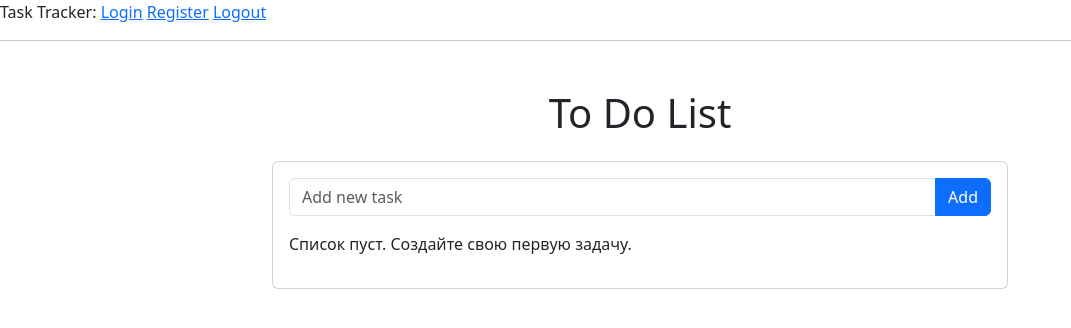
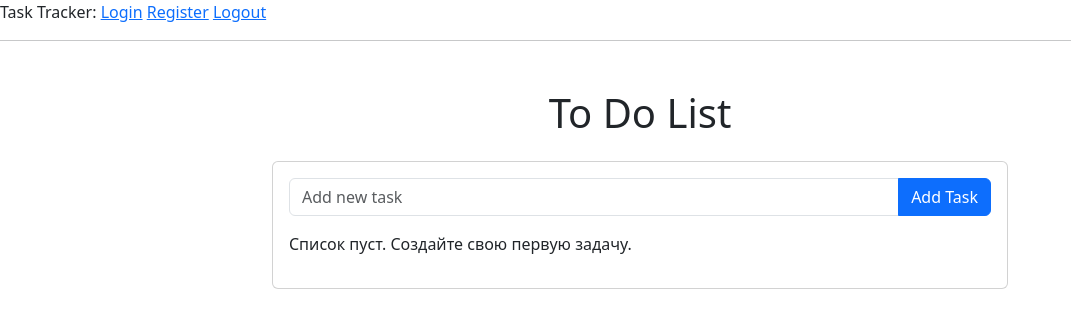
Before and after one commit to dinara-urazova/task-tracker, a Flask app: template templates/tasks.html in a window 1280 px wide. Shown: the top 328 px of the page, without its empty margins (0-1071 px from the left). Run offline with Flask 3, Linux system fonts and the light colour scheme; the template is opened without the code that fills it: values that come from a table or form of the project are taken from there, others are empty; parts of the project's set-up code (start-up, migrations or seed data) failed here and were passed over; some libraries are stand-ins or nearby versions.

Commit message:
save current code (not working properly)

```diff
--- a/app.py
+++ b/app.py
@@ -11,19 +11,25 @@ from flask import (
 from entity.table_models import Task, User, UserSession
 import uuid
 from http import HTTPStatus
-from forms import LoginForm, RegisterForm
+from forms import LoginForm, RegisterForm, TaskForm
 from werkzeug.security import generate_password_hash
-from storage_sql_alchemy import (
-    TaskStorageSqlAlchemy,
-    UserStorageSqlAlchemy,
-    SessionStorageSqlAlchemy,
-)
+from storage_sql_alchemy import TaskStorageSqlAlchemy, UserStorageSqlAlchemy, SessionStorageSqlAlchemy
 
 
+from flask_wtf.csrf import CSRFProtect
+from config_reader import Settings
+env_config = Settings()
+secret_key = env_config.secret_key
+
 app = Flask(__name__)
+
+app.config["SECRET_KEY"] = secret_key  # Set the secret key
 app.config["task_storage"] = TaskStorageSqlAlchemy()
 app.config["user_storage"] = UserStorageSqlAlchemy()
 app.config["session_storage"] = SessionStorageSqlAlchemy()
+
+# Initialize CSRF protection
+csrf = CSRFProtect(app)
 
 COOKIE_NAME = "session"
 
@@ -112,9 +118,13 @@ def get_tasks():
     session_storage = current_app.config["session_storage"]
     session_uuid = request.cookies.get(COOKIE_NAME)
     task_storage = current_app.config["task_storage"]
-    if session_storage.find_session(session_uuid):
+    session_data = session_storage.find_session(session_uuid)
+
+    form = TaskForm()
+
+    if session_data:
         chores = task_storage.read_all()
-        r = make_response(render_template("tasks.html", tasks=chores))
+        r = make_response(render_template("tasks.html", tasks=chores, form=form))
         r.set_cookie(COOKIE_NAME, session_uuid, path="/", max_age=60 * 60)
         return r
     return abort(HTTPStatus.UNAUTHORIZED.value)
@@ -122,19 +132,26 @@ def get_tasks():
 
 @app.route("/tasks/create", methods=["POST"])
 def create_task():
-    new_task = Task(
-        name=request.form["task_name"],
-    )
-    if len(new_task.name) < 3:
-        return abort(
-            400,
-            "Task name should contain at least 3 characters",
-        )
-    if len(new_task.name) > 100:
-        return abort(400, "Task name should contain no more than 100 characters")
-    task_storage = current_app.config["task_storage"]
-    task_storage.create(new_task)
-    return redirect("/tasks")
+    form = TaskForm()
+    if form.validate_on_submit():  # Это будет включать проверку на CSRF
+        task_name = form.task_name.data
+    # new_task = Task(
+    #     name=request.form["task_name"],
+    # )
+        if len(task_name) < 3:
+            return abort(
+                400,
+                "Task name should contain at least 3 characters",
+            )
+        if len(task_name) > 100:
+            return abort(400, "Task name should contain no more than 100 characters")
+
+        task_storage = current_app.config["task_storage"]
+        new_task = Task(name=task_name)
+        task_storage.create(new_task)
+        return redirect("/tasks")
+
+    return render_template('tasks.html', form=form)
 
 
 @app.route("/tasks/<string:id>/update", methods=["POST"])
@@ -157,7 +174,8 @@ def update_task(id: str):
     task_to_update = task_storage.read_by_id(id)
     if task_to_update is None:
         return abort(404, f"Task with id = {id} not found")
-    task_to_update.name = request.form["task_name"]
+
+    task_to_update.name = request.form.get("task_name")
     if len(task_to_update.name) < 3:
         return abort(
             400,
--- a/entity/table_models.py
+++ b/entity/table_models.py
@@ -28,4 +28,5 @@ class UserSession(Base):
 
     id: Mapped[int] = mapped_column(Integer, primary_key=True)
     session_uuid: Mapped[str] = mapped_column(String(36), unique=True, nullable=False)
+    created_at: Mapped[datetime.datetime] = mapped_column(default=func.now())
     user_id: Mapped[int] = mapped_column(ForeignKey("users.id"))
--- a/forms.py
+++ b/forms.py
@@ -18,3 +18,7 @@ class LoginForm(FlaskForm):
     username = StringField("Username", [validators.DataRequired()])
     password = PasswordField("Password", [validators.DataRequired()])
     submit = SubmitField("Sign In")
+
+class TaskForm(FlaskForm):
+    task_name = StringField('Task Name', [validators.DataRequired()])
+    submit = SubmitField('Add Task')
--- a/storage_sql_alchemy.py
+++ b/storage_sql_alchemy.py
@@ -1,4 +1,4 @@
-from sqlalchemy import create_engine, select
+from sqlalchemy import create_engine, select, delete
 from sqlalchemy.orm import Session
 from config_reader import env_config
 from entity.table_models import Task, User, UserSession
@@ -87,5 +87,5 @@ class SessionStorageSqlAlchemy:
             stmt = select(UserSession).where(UserSession.session_uuid == session_uuid)
             session_to_delete = session.execute(stmt).scalar_one_or_none()
             if session_to_delete:
-                session.delete(session_uuid)
+                session.delete(session_to_delete)
                 session.commit()
--- a/templates/tasks.html
+++ b/templates/tasks.html
@@ -9,15 +9,19 @@
             <div class="card">
                 <div class="card-body">
                     <form id="todo-form" action="/tasks/create" method="post">
+                        {{ form.hidden_tag() }}
                         <div class="input-group mb-3">
-                            <input type="text" class="form-control" id="todo-input" placeholder="Add new task" required name="task_name">
-                            <button class="btn btn-primary" type="submit">Add</button>
+                            {{ form.task_name(class="form-control", placeholder="Add new task", required=True) }}
+                            {{ form.submit(class="btn btn-primary") }}
+                            <!-- <input type="text" class="form-control" id="todo-input" placeholder="Add new task" required name="task_name">
+                            <button class="btn btn-primary" type="submit">Add</button> -->
                         </div>
                     </form>
                     <ul class="list-group" id="todo-list">
                         {% if tasks %}
                         {% for task in tasks %}
                         <form action="/tasks/{{task.id}}/update" method="post">
+                            {{ form.hidden_tag() }}
                             <li class="list-group-item d-flex justify-content-between align-items-center">
                                 <span class="task-text">{{ task.name }}</span>
                                 <input type="text" name="task_name" class="form-control edit-input" style="display: none;" value="{{ task.name }}">
```
Also changed, not shown: templates/base copy.html (deleted, +0 -19 lines).
